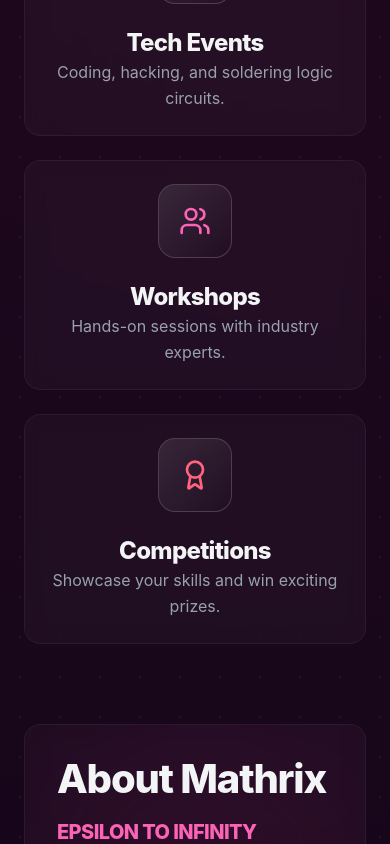
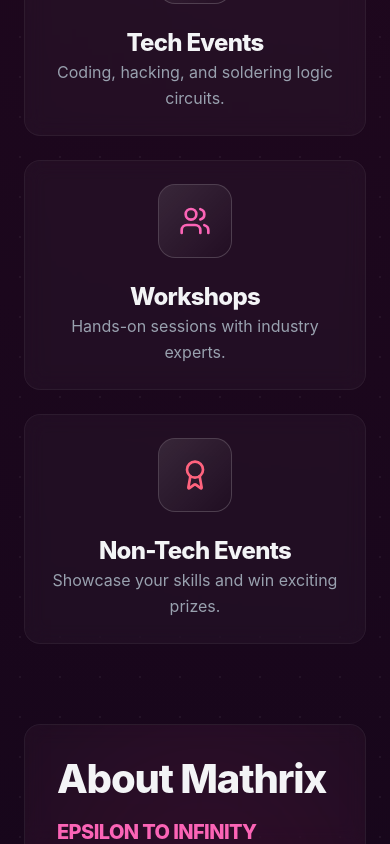
Before and after one commit to lokeshh29/mathrix-website-2026, a React (Vite) app in the folder frontend/: page / in a window 390 px wide. Shown: the part 1223-2067 px from the top of the page. Built offline with nearby package versions, Linux system fonts and the light colour scheme; no server answers.

Commit message:
fix: redirects and competition to non tech

```diff
--- a/frontend/src/pages/Home.jsx
+++ b/frontend/src/pages/Home.jsx
@@ -54,25 +54,29 @@ const Home = () => {
             <section className="container mx-auto px-4 relative z-10">
                 <div className="grid grid-cols-1 md:grid-cols-3 gap-6 lg:gap-8">
                     {[
-                        { icon: <Zap size={32} className="text-yellow-400" />, title: 'Tech Events', desc: 'Coding, hacking, and soldering logic circuits.' },
-                        { icon: <Users size={32} className="text-pink-400" />, title: 'Workshops', desc: 'Hands-on sessions with industry experts.' },
-                        { icon: <Award size={32} className="text-rose-400" />, title: 'Competitions', desc: 'Showcase your skills and win exciting prizes.' },
+                        { icon: <Zap size={32} className="text-yellow-400" />, title: 'Tech Events', desc: 'Coding, hacking, and soldering logic circuits.', link: '/events' },
+                        { icon: <Users size={32} className="text-pink-400" />, title: 'Workshops', desc: 'Hands-on sessions with industry experts.', link: '/workshops' },
+                        { icon: <Award size={32} className="text-rose-400" />, title: 'Non-Tech Events', desc: 'Showcase your skills and win exciting prizes.', link: '/events' },
                     ].map((item, index) => (
+                        <Link to={item.link} key={index} className="contents">
                             <motion.div
-                            key={index}
                                 initial={{ opacity: 0, y: 30 }}
                                 whileInView={{ opacity: 1, y: 0 }}
                                 viewport={{ once: true, margin: "-50px" }}
                                 transition={{ delay: index * 0.1, duration: 0.5 }}
                                 whileHover={{ y: -5, transition: { duration: 0.2 } }}
-                            className="glass-card p-6 md:p-8 text-center flex flex-col items-center hover:bg-white/5 transition-all border border-white/5 group"
+                                className="glass-card p-6 md:p-8 text-center flex flex-col items-center hover:bg-white/5 transition-all border border-white/5 group cursor-pointer relative overflow-hidden"
                             >
+                                <div className="absolute top-4 right-4 opacity-0 group-hover:opacity-100 transition-opacity transform translate-x-2 group-hover:translate-x-0">
+                                    <ArrowRight className="text-pink-400" size={20} />
+                                </div>
                                 <div className="mb-6 p-5 bg-gradient-to-br from-white/10 to-transparent rounded-2xl ring-1 ring-white/20 group-hover:ring-pink-500/40 group-hover:shadow-[0_0_30px_rgba(236,72,153,0.2)] transition-all duration-500 transform group-hover:-translate-y-2">
                                     {item.icon}
                                 </div>
                                 <h3 className="text-2xl font-bold mb-4 group-hover:text-pink-200 transition-colors tracking-tight">{item.title}</h3>
                                 <p className="text-gray-400 text-base leading-relaxed max-w-xs">{item.desc}</p>
                             </motion.div>
+                        </Link>
                     ))}
                 </div>
             </section>
```
Lines whose indentation alone changed are shown as unchanged.
